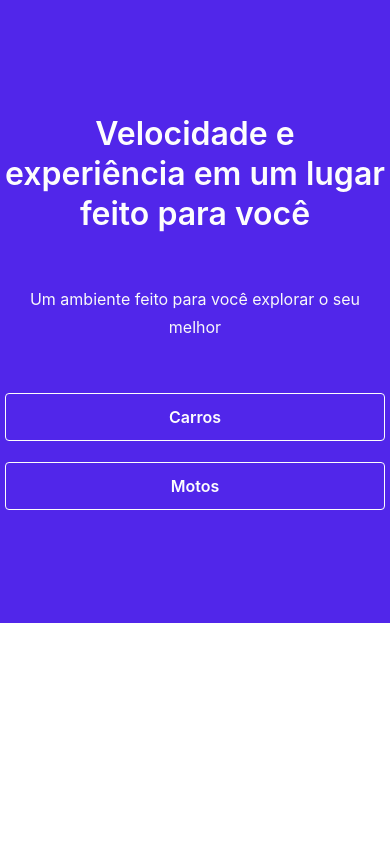
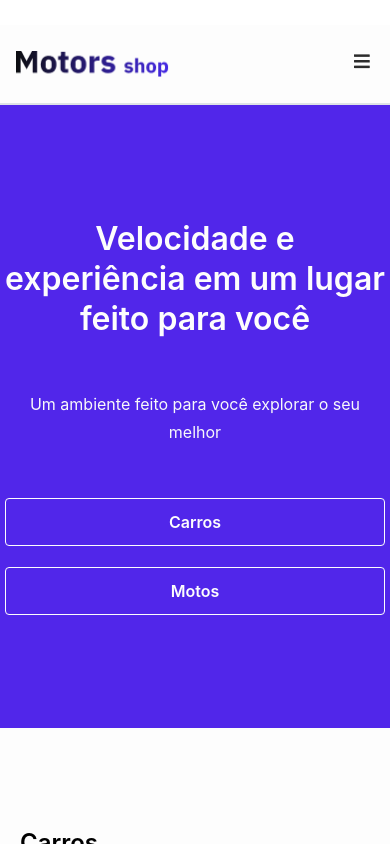
Before and after one commit to Rodrigodeveloperjr/react-native-motors-shop, a React Native app: screen / in a window 390 px wide. Built offline with nearby package versions, Linux system fonts and the light colour scheme.

Commit message:
components Home and ListCars added

```diff
--- a/App.tsx
+++ b/App.tsx
@@ -1,8 +1,9 @@
 import { Banner } from "./src/components/Banner";
 import { AllRoutes } from "./src/routes";
+import { Home } from "./src/screens/Home";
 import { SignIn } from "./src/screens/SignIn";
 import { SignUp } from "./src/screens/SignUp";
 
 export default function App() {
-  return <Banner />;
+  return <Home />;
 }
--- /dev/null
+++ b/src/components/ListCars/index.tsx
@@ -0,0 +1,15 @@
+import { ScrollView, Text, View } from "react-native";
+import { styles } from "./style";
+
+const ListCars = () => {
+  return (
+    <View style={styles.container}>
+      <Text style={styles.subtitle}>Carros</Text>
+      <View style={styles.menu}>
+        <Text style={styles.text}>Não há carros</Text>
+      </View>
+    </View>
+  );
+};
+
+export { ListCars };
--- /dev/null
+++ b/src/components/ListCars/style.ts
@@ -0,0 +1,28 @@
+import { StyleSheet } from "react-native";
+
+const styles = StyleSheet.create({
+  container: {
+    paddingTop: 100,
+    paddingBottom: 100,
+    paddingLeft: 20,
+  },
+  subtitle: {
+    fontWeight: "600",
+    fontSize: 24,
+    lineHeight: 30,
+  },
+  menu: {
+    height: 388,
+    display: "flex",
+    alignItems: "center",
+    flexDirection: "row",
+  },
+  text: {
+    fontSize: 25,
+    color: "#868E96",
+    fontWeight: "600",
+    paddingLeft: 20,
+  },
+});
+
+export { styles };
--- /dev/null
+++ b/src/screens/Home/index.tsx
@@ -0,0 +1,25 @@
+import { ScrollView, View } from "react-native";
+import { Banner } from "../../components/Banner";
+import { Footer } from "../../components/Footer";
+import { Header } from "../../components/Header";
+import { ListCars } from "../../components/ListCars";
+import { styles } from "./style";
+
+const Home = () => {
+  return (
+    <>
+      <Header />
+      <ScrollView>
+        <Banner />
+
+        <View style={styles.main}>
+          <ListCars />
+        </View>
+
+        <Footer />
+      </ScrollView>
+    </>
+  );
+};
+
+export { Home };
--- /dev/null
+++ b/src/screens/Home/style.ts
@@ -0,0 +1,10 @@
+import { StyleSheet } from "react-native";
+
+const styles = StyleSheet.create({
+  main: {
+    height: 1500,
+    backgroundColor: "#FDFDFD",
+  },
+});
+
+export { styles };
```
